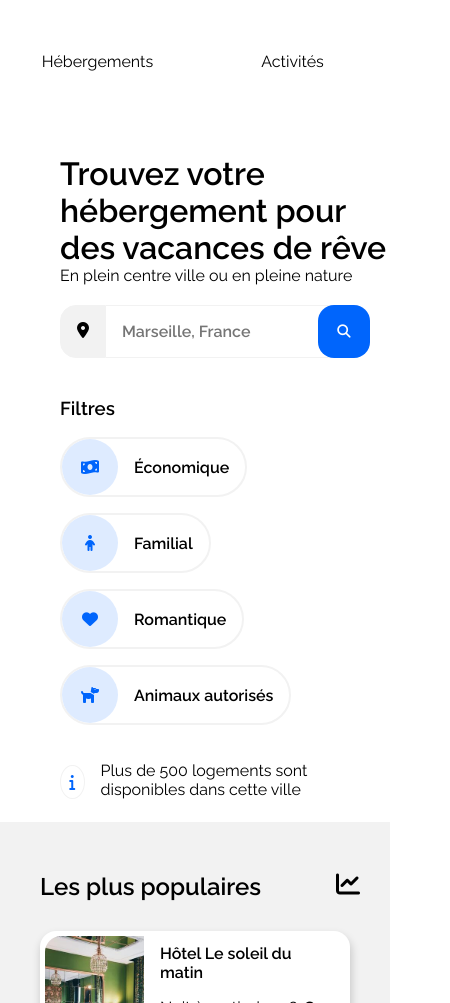
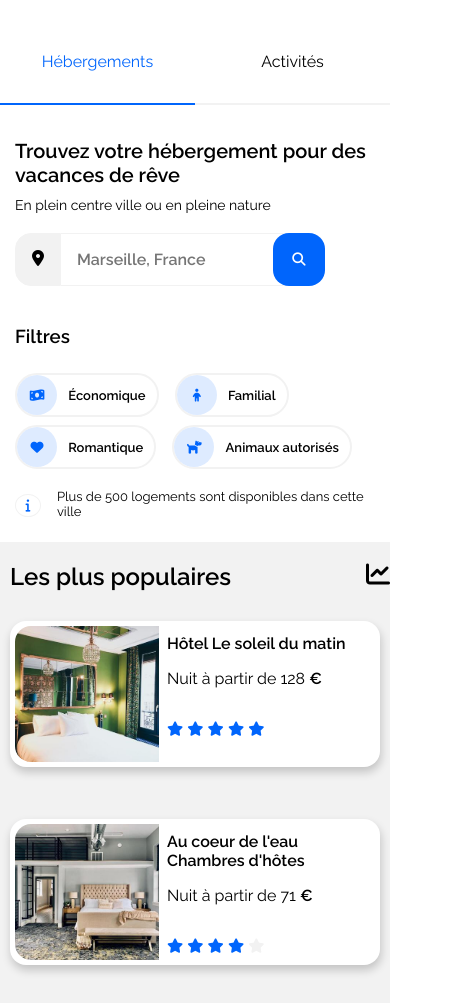
Before and after one commit to nixon1987/lalannenixon_2_28122020, a plain HTML site: page index.html in a window 390 px wide. Shown: the part 97-1100 px from the top of the page, 450 px wide, since content can reach past the window. Drawn offline with Linux system fonts and the light colour scheme.

Commit message:
Add files via upload
S-mobile corrections

```diff
--- a/index.html
+++ b/index.html
@@ -248,7 +248,7 @@
                         <a href="#">
                             <h3>Hôtel Hôtel Tout bleu et Blanc</h3>
                             <figure class="card-section2">
-                                <img src="image/4_small/Hôtel-Tout-bleu-et-Blanc.jpg" alt="Hôtel Hôtel Tout bleu et Blanc" class="image-section2">
+                                <img src="image/4_small/Hôtel-Tout-bleu-et-Blanc.jpg" alt="Hôtel Hôtel Tout bleu et Blanc" class="image-section2 Hblue-blanc">
                                 <div class="description-section2">
                                     <p class="title-section2">Hôtel Tout bleu et Blanc</p>
                                     <p> Nuit à partir de 68 <strong>€</strong></p>
--- a/style.css
+++ b/style.css
@@ -98,15 +98,27 @@ nav ul li{
         flex-basis: 100%;
     }
 
-    .heb:hover{
+}
+
+@media screen and (max-width:480px){
+    .heb{
         border-bottom: 2px solid #0065FC;
         color: #0065FC;
+        border-top: none;
+
+    }
+
+    .act{
+        color: black;
+        border-bottom: 2px solid #F2F2F2;
         border-top: none;
     }
 
     .act:hover{
-        color: #0065FC;
-        border-bottom: 2px solid #0065FC;
+        border-top: none;
+    }
+
+    .heb:hover{
         border-top: none;
     }
 }
@@ -160,7 +172,6 @@ font-weight: bold;
 }
 
 .button-search1{
-height: 3.14rem;
 background-color: #0065FC;
 color: white;
 border:none;
@@ -168,7 +179,7 @@ padding: 0 1rem;
 border-radius: 0 1rem 1rem 0;
 font-family: 'Raleway','sans-serif';
 font-weight: bold;
-    }
+}
 
 .button-search2{
 height: 3.3rem;
@@ -178,8 +189,6 @@ border:none;
 padding: 0 1.2rem;
 border-radius: 1rem;
 margin-left: -11px;
-
-
 }
 
 .form{
@@ -187,20 +196,34 @@ display: flex;
 flex-wrap:nowrap;
 }
 
-
-
-@media screen and (max-width:980px){
-.button-search1{
-    display: none;
-}
-}
-
-@media screen and (min-width:980px)
+@media screen and (min-width:480px)
 {
     .button-search2{
         display: none;
 
     }
+}
+
+@media screen and (max-width:480px){
+    .form{
+        padding-left: 15px;
+    }
+
+    .search-area h1{
+        padding-left: 15px;
+        font-size: 20px;
+        margin: 0;
+    }
+
+    .search-area p{
+        padding-left: 15px;
+        font-size: 14px;
+        margin: 10px 0;
+}
+
+.button-search1{
+    display: none;
+}
 }
 
 /* search */
@@ -243,7 +266,8 @@ cursor: pointer;
 
 .icon-filter:hover{
     box-shadow: 0 0 20px #0065FC;
-    -webkit-transform: scale(1.1) ;
+    -webkit-transform: scale(1.1);
+    transition: 0.5s
 }
 
 
@@ -276,10 +300,47 @@ align-items: center;
     margin: 0 1rem 0 0;
 }
 
-@media screen and (max-width:620px){
-    .filter h3{
-        margin-right: 5rem;
+@media screen and (max-width:480px){
+
+        .filter{
+            padding-left: 15px;
         }
+
+        .filter h3{
+            width: 100%;
+            }
+
+        .icon-filter{
+        font-size: small;
+        margin: 0.5rem 1rem 0 0;
+        }
+
+        .filter div i{
+            height: 2.5rem;
+            width: 2.5rem;
+            }
+
+    .icon-filter p{
+    margin:0.7rem;
+    font-weight: bold;
+    box-shadow: inset 0 0 0 0 #F2F2F2;
+
+    }
+
+    .info{
+
+        margin: 20px auto;
+        padding-left: 15px;
+        font-size: small;
+}
+
+.info i{
+
+    width: 1.5rem;
+    height: 1.3rem;
+
+}
+
 }
 
 /* filter */
@@ -347,6 +408,7 @@ padding-left: 60px;
 .card-section1:hover{
     box-shadow: 0 0 20px #0065FC;
     -webkit-transform: scale(1.1) ;
+    transition: 0.5s;
 }
 
     .card-section1 figure{
@@ -387,35 +449,11 @@ padding-left: 60px;
     margin: 3.5rem 0 0 1.5rem;
   }
 
-  @media screen and (max-width:1395px){
-      .cards-section1{
-          display: grid;
-          grid-template-columns: 1fr 1fr;
-          grid-template-rows: 1fr 1fr 1fr;
-      }
-
-    .section1{
-        width: auto
-    }
-
-    .middle{
-
-        width: auto;
-    }
-  }
-
-
   @media screen and (max-width:1400px){
-        .middle{
-            display: grid;
-            width: auto;
-
-        }
 
         .section1{
             background-color: white;
             padding: 30px;
-            order: 2;
             width: auto;
         }
 
@@ -431,7 +469,41 @@ padding-left: 60px;
         h2{
             padding-left: 10px;
         }
+
+        .cards-section1{
+            display: grid;
+            grid-template-columns: 1fr 1fr;
+            grid-template-rows: 1fr 1fr 1fr;
+        }
       }
+
+
+      @media screen and (max-width:1024px){
+        .middle{
+            display: grid;
+            width: auto;
+
+        }
+
+        .section1{
+            order: 2;
+        }
+
+        .cards-section1{
+            display: grid;
+            grid-template-columns: 1fr;
+        }
+      }
+
+
+      @media screen and (max-width:480px){
+
+        .section1{
+            padding: 0;
+        }
+
+      }
+
 
 /* section1 */
 
@@ -469,6 +541,7 @@ display: flex;
 .card-section2:hover{
     box-shadow: 0 0 20px #0065FC;
     -webkit-transform: scale(1.1) ;
+    transition: 0.5s;
 }
 
 .image-section2{
@@ -536,11 +609,6 @@ border-radius: 1rem 0 0 1rem;
       .description-section2{
         margin: .0.5 1rem;
     }
-
-  }
-
-  @media screen and (max-width:1400px){
-
     .section2{
         width: auto;
         border-radius: 0;
@@ -556,6 +624,32 @@ border-radius: 1rem 0 0 1rem;
         padding-left: 10px;
     }
   }
+
+  @media screen and (max-width:1110px){
+
+    .stars-card1-section2{
+        margin: 0;
+    }
+  }
+
+  @media screen and (max-width:480px){
+
+    .section2{
+        padding: 0;
+    }
+
+    .description-section2{
+        margin: 0.5rem 0 0 0.5rem;
+    }
+
+    .card-section2 img{
+        height: 8.5rem;
+        width:40%;
+    }
+
+  }
+
+
 
 /* section2 */
 
@@ -657,24 +751,28 @@ border-radius: 1rem 1rem 0 0;
     box-shadow: 0 0 10px #0065FC;
     -webkit-transform: scale(1) ;
     border-radius: 1rem;
+    transition: 0.5s;
 }
 
 .article1-section3:hover{
     box-shadow: 0 0 10px #0065FC;
     -webkit-transform: scale(1) ;
     border-radius: 1rem;
+    transition: 0.5s;
 }
 
 .article3-section3:hover{
     box-shadow: 0 0 10px #0065FC;
     -webkit-transform: scale(1) ;
     border-radius: 1rem;
+    transition: 0.5s;
 }
 
 .article4-section3:hover{
     box-shadow: 0 0 10px #0065FC;
     -webkit-transform: scale(1) ;
     border-radius: 1rem;
+    transition: 0.5s;
 }
 
 
@@ -783,6 +881,16 @@ border-radius: 1rem 1rem 0 0;
         padding-top: 15px;
     }
 
+
+    @media screen and (max-width:480px){
+
+        .section3{
+        padding: 5px;
+      }
+
+      .section3 h2{
+          padding-left: 15px;
+      }
 }
 
 /* footer */
@@ -823,7 +931,6 @@ footer{
 
     footer{
         margin: 0;
-        padding:30px;
     }
 }
 
```
